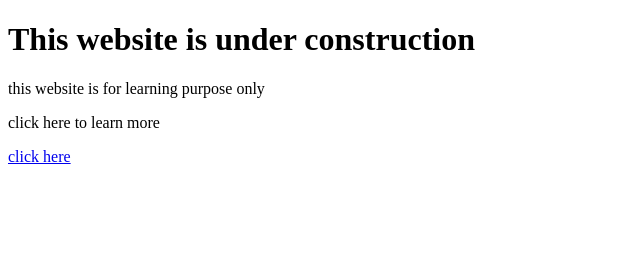
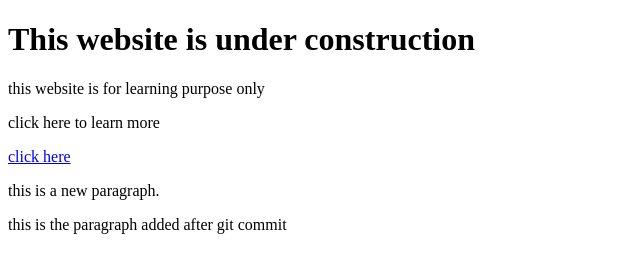
Before and after one commit to jisanoni/second-repo, a plain HTML site: page index.html in a window 1280 px wide. Shown: the whole page, without its empty margins (0-640 px from the left). Drawn offline with Linux system fonts and the light colour scheme.

Commit message:
style not added

```diff
--- a/index.html
+++ b/index.html
@@ -11,5 +11,8 @@
      <p> this website is for learning purpose only</p>
      <p> click here to learn more</p>
      <a href="www.google.com"> click here</a>
+     <br>
+     <p>this is a new paragraph.</p>
+     <p>this is the paragraph added after git commit</p>
 </body>
 </html>
```
